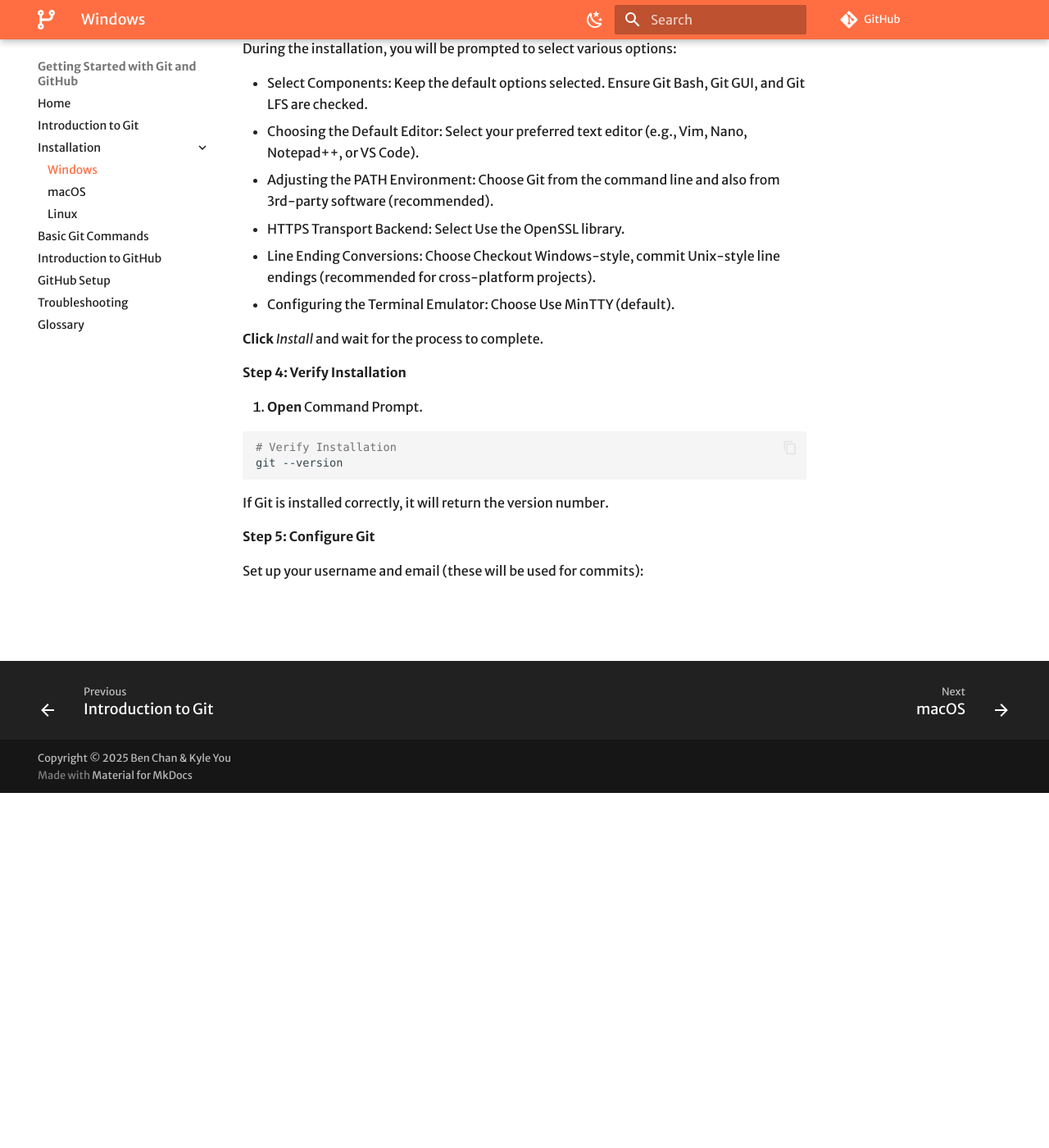
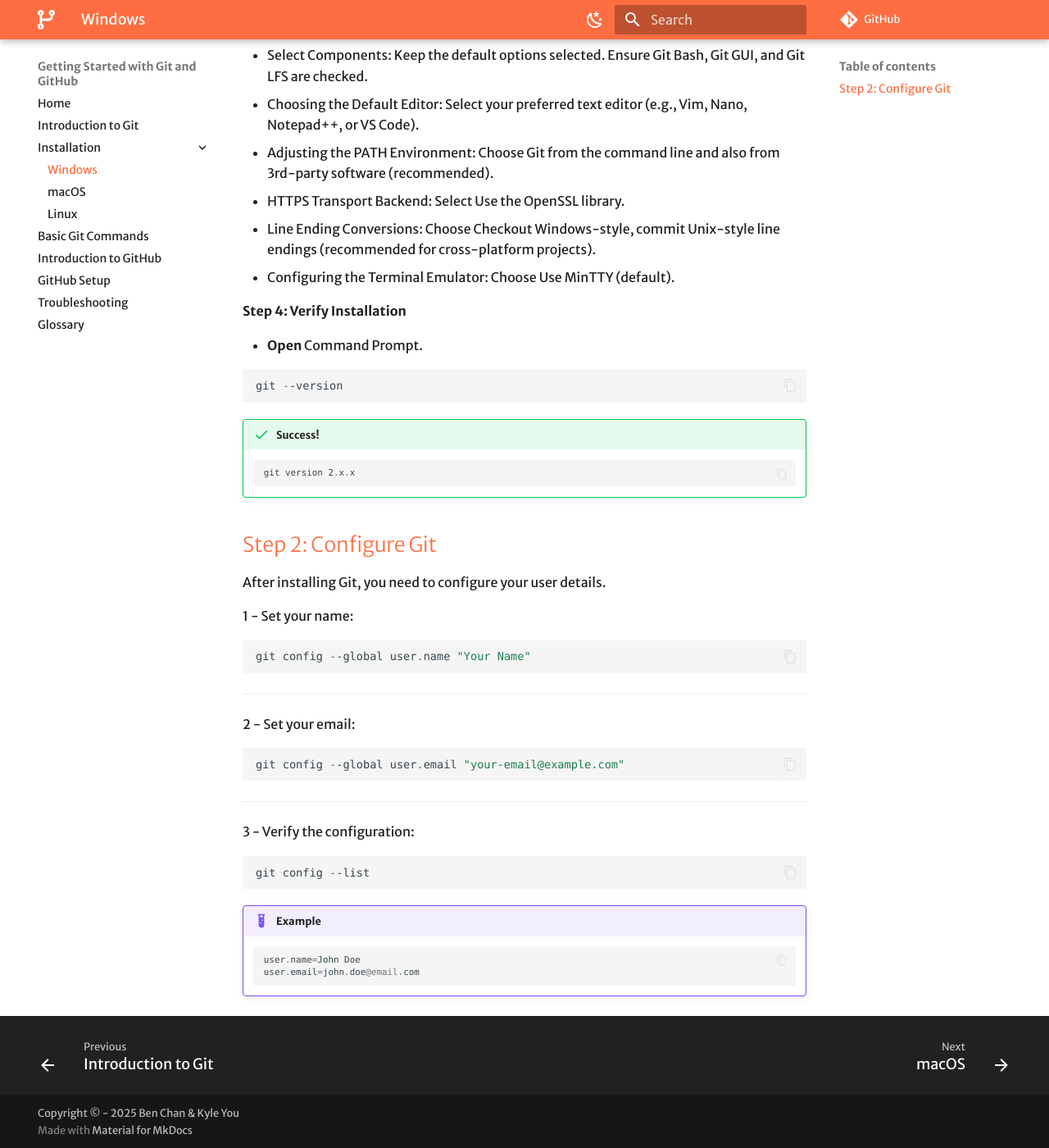
Before and after one commit to bchan158/COMM-MkDocs-Project, an MkDocs documentation site: the page built from docs/set-2a-windows.md, in a window 1280 px wide and 1400 px high, scrolled down 433 px. Shown: the whole window at 82% size. Built offline with MkDocs 1.6.1 and Material for MkDocs 9.7.7, drawn with Linux system fonts in a browser that asks for light colours; some web fonts are replaced; comment, search, counter and statistics services are not loaded; some of the changed text lies outside the part shown.

Commit message:
Update windows.md

````diff
--- a/docs/set-2a-windows.md
+++ b/docs/set-2a-windows.md
@@ -7,8 +7,7 @@
 
 **Step 2: Run the Git Installer**
 
-1. **Open** the downloaded .exe file.
-2. **Click** Next to begin the installation process.
+- Follow the on-screen instruction to begin the installation.
 
 **Step 3: Configure Installation Options**
 
@@ -21,19 +20,49 @@
 - Line Ending Conversions: Choose Checkout Windows-style, commit Unix-style line endings (recommended for cross-platform projects).
 - Configuring the Terminal Emulator: Choose Use MinTTY (default).
 
-**Click** _Install_ and wait for the process to complete.
-
 **Step 4: Verify Installation**
 
-1. **Open** Command Prompt.
+- **Open** Command Prompt.
 
-```sh
-# Verify Installation
+```powershell
 git --version
 ```
 
-If Git is installed correctly, it will return the version number.
+!!! success "Success!"
 
-**Step 5: Configure Git**
+    ```powershell
+    git version 2.x.x
+    ```
 
-Set up your username and email (these will be used for commits):
+## Step 2: Configure Git
+
+After installing Git, you need to configure your user details.
+
+1 - Set your name:
+
+```powershell
+git config --global user.name "Your Name"
+```
+
+---
+
+2 - Set your email:
+
+```powershell
+git config --global user.email "your-email@example.com"
+```
+
+---
+
+3 - Verify the configuration:
+
+```powershell
+git config --list
+```
+
+!!! example "Example"
+
+    ```powershell
+    user.name=John Doe
+    user.email=john.doe@email.com
+    ```
--- a/mkdocs.yml
+++ b/mkdocs.yml
@@ -68,4 +68,4 @@
 extra_css:
   - assets/style.css
 
-copyright: Copyright &copy; 2025 Ben Chan & Kyle You
+copyright: Copyright &copy; - 2025 Ben Chan & Kyle You
````
Also changed, not shown: docs/index.md (+4 -4 lines).
